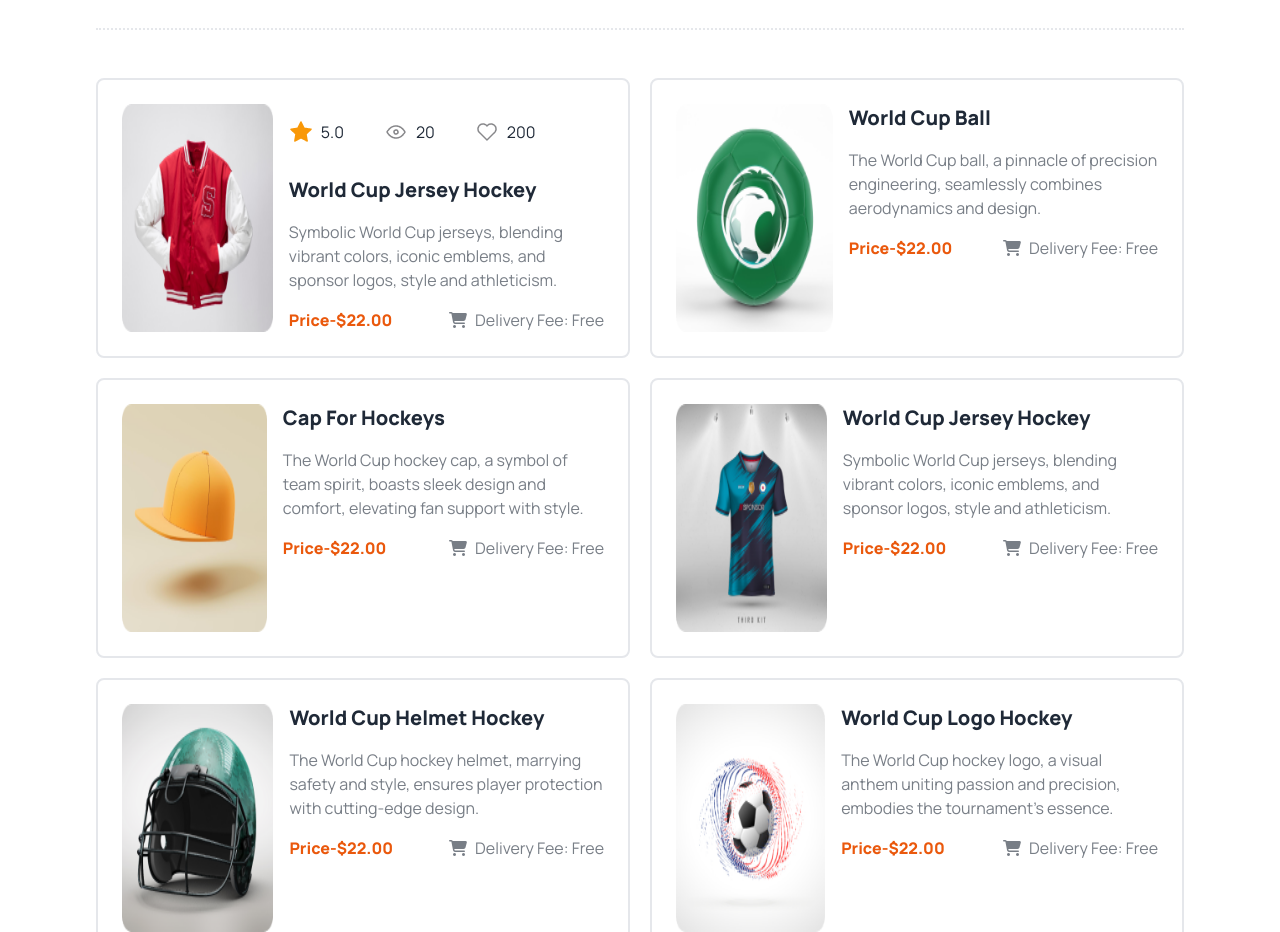
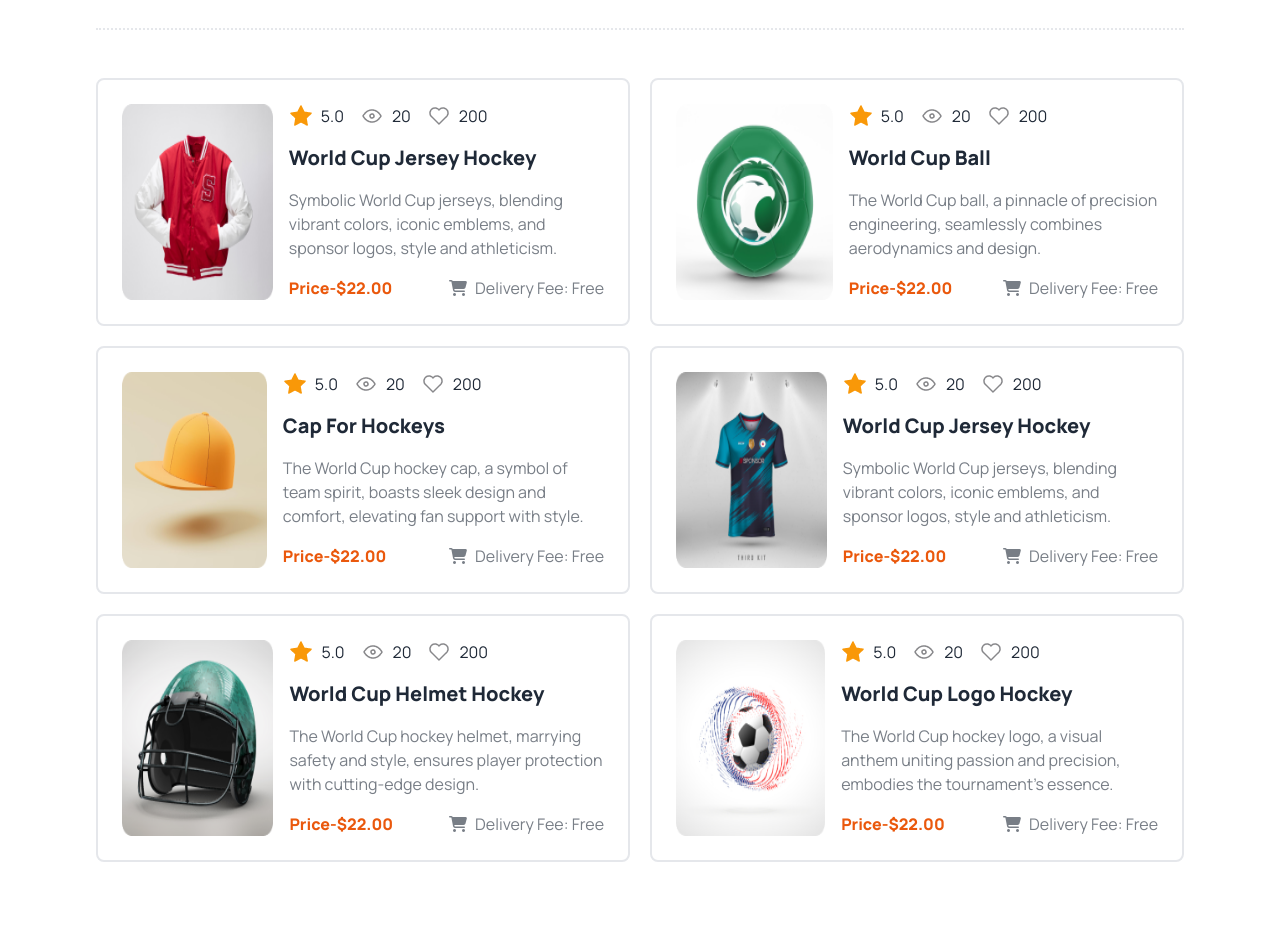
Before and after one commit to knh-nehal/Assignment-3, a plain HTML site: page index.html in a window 1280 px wide. Shown: the part 2720-3652 px from the top of the page. Drawn offline with nearby package versions, Linux system fonts and the light colour scheme.

Commit message:
finished the product grid section

```diff
--- a/index.html
+++ b/index.html
@@ -311,21 +311,21 @@
         <div
           class="mt-8 lg:mt-12 grid grid-cols-1 lg:grid-cols-2 grid-rows-6 lg:grid-rows-3 gap-5"
         >
-          <div class="p-6 flex gap-4 border-2 rounded-lg">
-            <div class="w-[80%]">
+          <div class="p-6 flex flex-col lg:flex-row gap-4 border-2 rounded-lg">
+            <div class="w-full lg:w-[80%]">
               <img class="w-full h-full" src="./Images/product1.png" alt="" />
             </div>
             <div class="space-y-4">
-              <div class="flex items-center">
+              <div class="flex items-center gap-4">
                 <dir class="flex gap-2 p-0 m-0">
                   <img src="./Images/icon1.png" alt="" />
                   <p>5.0</p>
                 </dir>
-                <dir class="flex items-center gap-2">
+                <dir class="flex p-0 m-0 gap-2">
                   <img src="./Images/icon2.png" alt="" />
                   <p>20</p>
                 </dir>
-                <dir class="flex items-center gap-2">
+                <dir class="flex p-0 m-0 gap-2">
                   <img src="./Images/icon3.png" alt="" />
                   <p>200</p>
                 </dir>
@@ -335,55 +335,83 @@
                 Symbolic World Cup jerseys, blending vibrant colors, iconic
                 emblems, and sponsor logos, style and athleticism.
               </p>
-              <div class="flex justify-between">
+              <div class="flex flex-col lg:flex-row justify-between">
                 <h5 class="text-orange-600 font-extrabold">Price-$22.00</h5>
-                <div class="flex items-center opacity-60">
+                <div class="flex items-center opacity-60 mt-4 lg:mt-0">
                   <i class="fa-solid fa-cart-shopping mr-2"></i>
                   <p>Delivery Fee: Free</p>
                 </div>
               </div>
             </div>
           </div>
-          <div class="p-6 flex gap-4 border-2 rounded-lg">
-            <div class="w-[80%]">
+          <div class="p-6 flex flex-col lg:flex-row gap-4 border-2 rounded-lg">
+            <div class="w-full lg:w-[80%]">
               <img class="w-full h-full" src="./Images/product2.png" alt="" />
             </div>
             <div class="space-y-4">
+              <div class="flex items-center gap-4">
+                <dir class="flex gap-2 p-0 m-0">
+                  <img src="./Images/icon1.png" alt="" />
+                  <p>5.0</p>
+                </dir>
+                <dir class="flex p-0 m-0 gap-2">
+                  <img src="./Images/icon2.png" alt="" />
+                  <p>20</p>
+                </dir>
+                <dir class="flex p-0 m-0 gap-2">
+                  <img src="./Images/icon3.png" alt="" />
+                  <p>200</p>
+                </dir>
+              </div>
               <h5 class="font-extrabold text-xl">World Cup Ball</h5>
               <p class="opacity-60">
                 The World Cup ball, a pinnacle of precision engineering,
                 seamlessly combines aerodynamics and design.
               </p>
-              <div class="flex justify-between">
+              <div class="flex flex-col lg:flex-row justify-between">
                 <h5 class="text-orange-600 font-extrabold">Price-$22.00</h5>
-                <div class="flex items-center opacity-60">
+                <div class="flex items-center opacity-60 mt-4 lg:mt-0">
                   <i class="fa-solid fa-cart-shopping mr-2"></i>
                   <p>Delivery Fee: Free</p>
                 </div>
               </div>
             </div>
           </div>
-          <div class="p-6 flex gap-4 border-2 rounded-lg">
-            <div class="w-[80%]">
+          <div class="p-6 flex flex-col lg:flex-row gap-4 border-2 rounded-lg">
+            <div class="w-full lg:w-[80%]">
               <img class="w-full h-full" src="./Images/product3.png" alt="" />
             </div>
             <div class="space-y-4">
+              <div class="flex items-center gap-4">
+                <dir class="flex gap-2 p-0 m-0">
+                  <img src="./Images/icon1.png" alt="" />
+                  <p>5.0</p>
+                </dir>
+                <dir class="flex p-0 m-0 gap-2">
+                  <img src="./Images/icon2.png" alt="" />
+                  <p>20</p>
+                </dir>
+                <dir class="flex p-0 m-0 gap-2">
+                  <img src="./Images/icon3.png" alt="" />
+                  <p>200</p>
+                </dir>
+              </div>
               <h5 class="font-extrabold text-xl">Cap For Hockeys</h5>
               <p class="opacity-60">
                 The World Cup hockey cap, a symbol of team spirit, boasts sleek
                 design and comfort, elevating fan support with style.
               </p>
-              <div class="flex justify-between">
+              <div class="flex flex-col lg:flex-row  justify-between">
                 <h5 class="text-orange-600 font-extrabold">Price-$22.00</h5>
-                <div class="flex items-center opacity-60">
+                <div class="flex items-center opacity-60 mt-4 lg:mt-0">
                   <i class="fa-solid fa-cart-shopping mr-2"></i>
                   <p>Delivery Fee: Free</p>
                 </div>
               </div>
             </div>
           </div>
-          <div class="p-6 flex gap-4 border-2 rounded-lg">
-            <div class="w-[80%]">
+          <div class="p-6 flex flex-col lg:flex-row gap-4 border-2 rounded-lg">
+            <div class="w-full lg:w-[80%]">
               <img
                 class="w-full lg:w-full h-full"
                 src="./Images/product4.png"
@@ -391,22 +419,36 @@
               />
             </div>
             <div class="space-y-4">
+              <div class="flex items-center gap-4">
+                <dir class="flex gap-2 p-0 m-0">
+                  <img src="./Images/icon1.png" alt="" />
+                  <p>5.0</p>
+                </dir>
+                <dir class="flex p-0 m-0 gap-2">
+                  <img src="./Images/icon2.png" alt="" />
+                  <p>20</p>
+                </dir>
+                <dir class="flex p-0 m-0 gap-2">
+                  <img src="./Images/icon3.png" alt="" />
+                  <p>200</p>
+                </dir>
+              </div>
               <h5 class="font-extrabold text-xl">World Cup Jersey Hockey</h5>
               <p class="opacity-60">
                 Symbolic World Cup jerseys, blending vibrant colors, iconic
                 emblems, and sponsor logos, style and athleticism.
               </p>
-              <div class="flex justify-between">
+              <div class="flex flex-col lg:flex-row  justify-between">
                 <h5 class="text-orange-600 font-extrabold">Price-$22.00</h5>
-                <div class="flex items-center opacity-60">
+                <div class="flex items-center opacity-60 mt-4 lg:mt-0">
                   <i class="fa-solid fa-cart-shopping mr-2"></i>
                   <p>Delivery Fee: Free</p>
                 </div>
               </div>
             </div>
           </div>
-          <div class="p-6 flex gap-4 border-2 rounded-lg">
-            <div class="w-[80%]">
+          <div class="p-6 flex flex-col lg:flex-row gap-4 border-2 rounded-lg">
+            <div class="w-full lg:w-[80%]">
               <img
                 class="w-full lg:w-full h-full"
                 src="./Images/product5.png"
@@ -414,22 +456,36 @@
               />
             </div>
             <div class="space-y-4">
+              <div class="flex items-center gap-4">
+                <dir class="flex gap-2 p-0 m-0">
+                  <img src="./Images/icon1.png" alt="" />
+                  <p>5.0</p>
+                </dir>
+                <dir class="flex p-0 m-0 gap-2">
+                  <img src="./Images/icon2.png" alt="" />
+                  <p>20</p>
+                </dir>
+                <dir class="flex p-0 m-0 gap-2">
+                  <img src="./Images/icon3.png" alt="" />
+                  <p>200</p>
+                </dir>
+              </div>
               <h5 class="font-extrabold text-xl">World Cup Helmet Hockey</h5>
               <p class="opacity-60">
                 The World Cup hockey helmet, marrying safety and style, ensures
                 player protection with cutting-edge design.
               </p>
-              <div class="flex justify-between">
+              <div class="flex flex-col lg:flex-row  justify-between">
                 <h5 class="text-orange-600 font-extrabold">Price-$22.00</h5>
-                <div class="flex items-center opacity-60">
+                <div class="flex items-center opacity-60 mt-4 lg:mt-0">
                   <i class="fa-solid fa-cart-shopping mr-2"></i>
                   <p>Delivery Fee: Free</p>
                 </div>
               </div>
             </div>
           </div>
-          <div class="p-6 flex gap-4 border-2 rounded-lg">
-            <div class="w-[80%]">
+          <div class="p-6 flex flex-col lg:flex-row gap-4 border-2 rounded-lg">
+            <div class="w-full lg:w-[80%]">
               <img
                 class="w-full lg:w-full h-full"
                 src="./Images/product6.png"
@@ -437,14 +493,28 @@
               />
             </div>
             <div class="space-y-4">
+              <div class="flex items-center gap-4">
+                <dir class="flex gap-2 p-0 m-0">
+                  <img src="./Images/icon1.png" alt="" />
+                  <p>5.0</p>
+                </dir>
+                <dir class="flex p-0 m-0 gap-2">
+                  <img src="./Images/icon2.png" alt="" />
+                  <p>20</p>
+                </dir>
+                <dir class="flex p-0 m-0 gap-2">
+                  <img src="./Images/icon3.png" alt="" />
+                  <p>200</p>
+                </dir>
+              </div>
               <h5 class="font-extrabold text-xl">World Cup Logo Hockey</h5>
               <p class="opacity-60">
                 The World Cup hockey logo, a visual anthem uniting passion and
                 precision, embodies the tournament's essence.
               </p>
-              <div class="flex justify-between">
+              <div class="flex flex-col lg:flex-row  justify-between">
                 <h5 class="text-orange-600 font-extrabold">Price-$22.00</h5>
-                <div class="flex items-center opacity-60">
+                <div class="flex items-center opacity-60 mt-4 lg:mt-0">
                   <i class="fa-solid fa-cart-shopping mr-2"></i>
                   <p>Delivery Fee: Free</p>
                 </div>
@@ -453,6 +523,7 @@
           </div>
         </div>
       </section>
+      <!-- q&a section -->
     </main>
     <footer></footer>
   </body>
```
